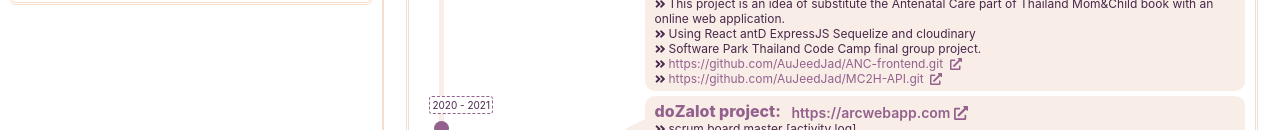
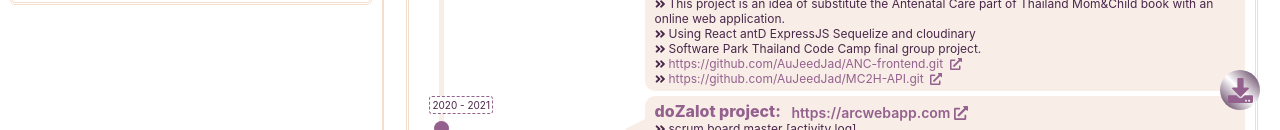
Before and after one commit to ZalotBabyZ/resume, a React (Create React App) app: page / in a window 1280 px wide. Shown: the part 670-800 px from the top of the page. Built offline with nearby package versions, Linux system fonts and the light colour scheme.

Commit message:
pdf resume download

```diff
--- a/src/App.css
+++ b/src/App.css
@@ -230,6 +230,35 @@ a:hover {
   margin: 2px;
 }
 
+.print-resume {
+  display: flex;
+  align-items: center;
+  justify-content: center;
+  position: fixed;
+  right: 20px;
+  bottom: 20px;
+  width: 40px;
+  height: 40px;
+  border-radius: 50%;
+  background: -webkit-linear-gradient(45deg, var(--primaryDark-color), white, var(--primaryDark-color));
+  font-size: 25px;
+  z-index: 3;
+}
+.print-resume-clue {
+  display: none;
+}
+.print-resume:hover {
+  background: -webkit-linear-gradient(135deg, var(--primaryLight-color), white, var(--primaryDark-color));
+}
+.print-resume:hover .print-resume-clue {
+  display: flex;
+  justify-content: flex-end;
+  position: fixed;
+  bottom: 70px;
+  right: 20px;
+  font-size: 15px;
+  color: var(--primaryDark-color);
+}
 @media only screen and (min-width: 766px) {
   .page-header {
     background: -webkit-linear-gradient(45deg, var(--secondaryDark-color), white, var(--secondaryDark-color));
@@ -269,6 +298,7 @@ a:hover {
     overflow: auto;
   }
 }
+
 @media only screen and (max-width: 766px) {
   .page-container {
     flex-direction: column;
@@ -331,4 +361,7 @@ a:hover {
   .right-container-portion {
     height: 78vh;
   }
+  .print-resume {
+    display: none;
+  }
 }
--- a/src/App.js
+++ b/src/App.js
@@ -8,6 +8,7 @@ import {
   faExternalLinkAlt,
   faUnlink,
   faCircle,
+  faDownload,
 } from '@fortawesome/free-solid-svg-icons';
 import CertificationCard from './components/CertificationCard';
 import ContactCard from './components/ContactCard';
@@ -17,11 +18,19 @@ import ProjectCard from './components/ProjectCard';
 import MiniprojectCard from './components/MiniprojectCard';
 import ProfileCard from './components/ProfileCard';
 import SkillCard from './components/SkillCard';
+import { FontAwesomeIcon } from '@fortawesome/react-fontawesome';
 
-library.add(fab, faPhoneAlt, faEnvelopeOpenText, faAngleDoubleRight, faExternalLinkAlt, faUnlink, faCircle);
+library.add(fab, faPhoneAlt, faEnvelopeOpenText, faAngleDoubleRight, faExternalLinkAlt, faUnlink, faCircle, faDownload);
 function App() {
   return (
     <div className="App">
+      <a
+        href="https://drive.google.com/file/d/1CqRMUDxXKcUBRdZF9b7OwuVZmtYcbtja/view?usp=sharing"
+        className="print-resume"
+      >
+        <FontAwesomeIcon icon="download" />
+        <div className="print-resume-clue"> pdf download </div>
+      </a>
       <div className="page-header">
         <h2>NOTHING CAN STOP YOU ONCE YOU HAVE A CLEAR VISION OF WHAT YOU WANT.</h2>
       </div>
```
Also changed, not shown: 1 other file (tests, documents, lock files or other folders).
